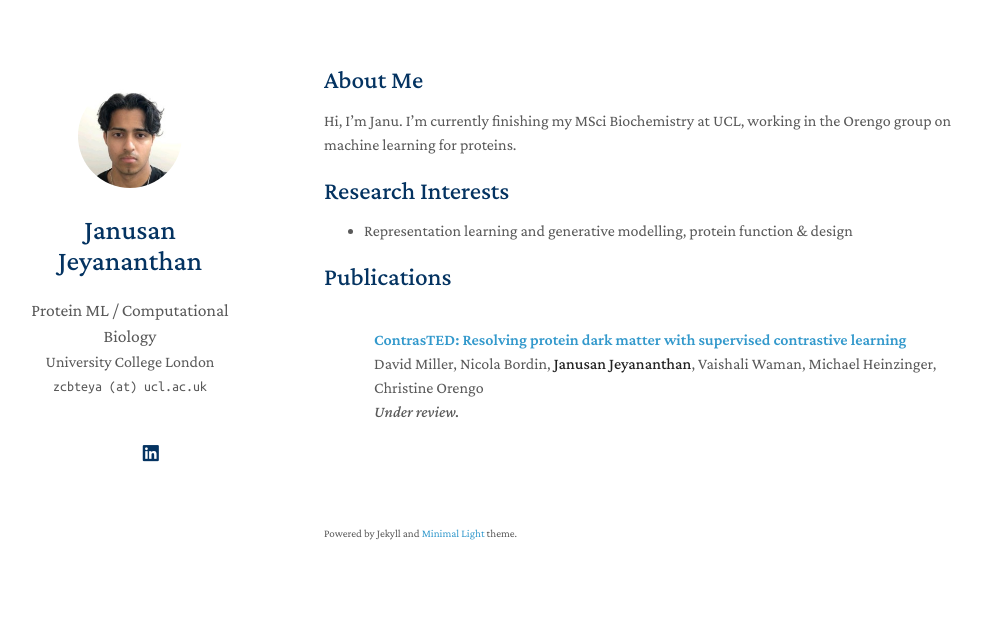
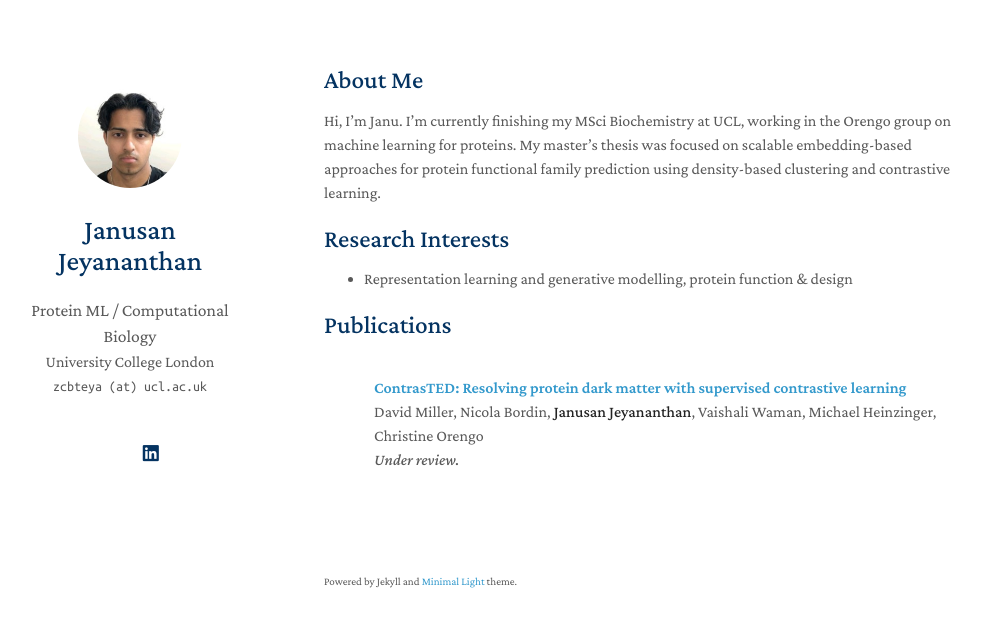
Before and after one commit to J-Jeyananthan/J-Jeyananthan.github.io, a Jekyll site: the page built from index.md, in a window 1280 px wide. Shown: the top 627 px of the page, without its empty margins (146-1127 px from the left). Built offline with Jekyll 4.4.1, drawn with Linux system fonts in a browser that asks for light colours; a style sheet for code colours, icons or effects is not loaded; our own code applies the rules of GitHub Pages for plain Markdown files.

Commit message:
Expand on about me

```diff
--- a/index.md
+++ b/index.md
@@ -4,7 +4,7 @@ layout: homepage
 
 ## About Me
 
-Hi, I'm Janu. I'm currently finishing my MSci Biochemistry at UCL, working in the Orengo group on machine learning for proteins.
+Hi, I'm Janu. I'm currently finishing my MSci Biochemistry at UCL, working in the Orengo group on machine learning for proteins. My master's thesis was focused on scalable embedding-based approaches for protein functional family prediction using density-based clustering and contrastive learning.
 
 ## Research Interests
 
```
